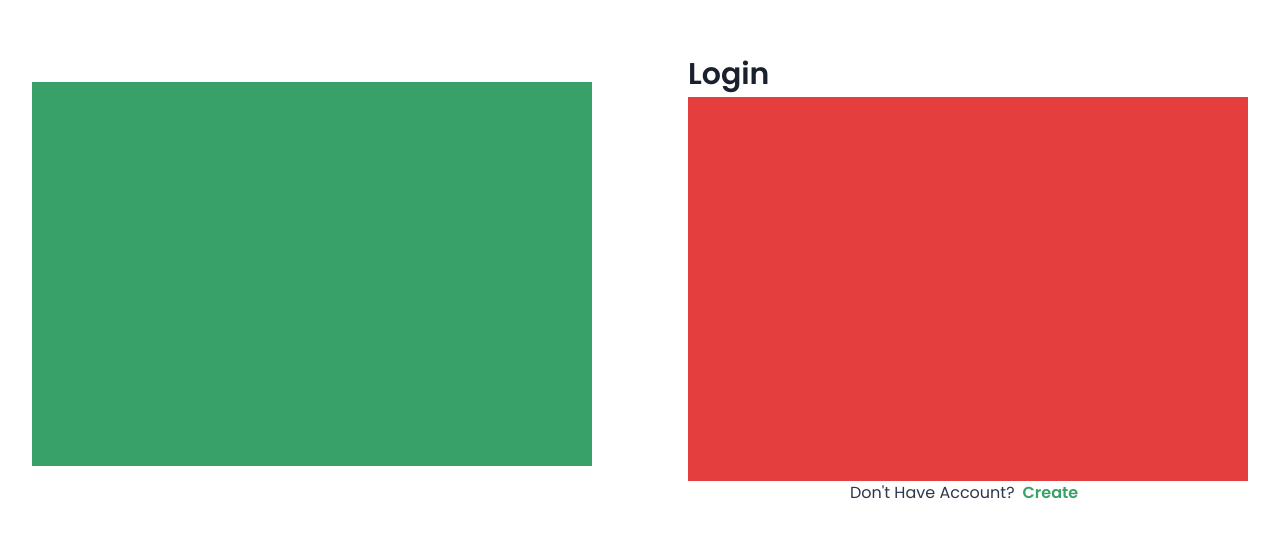
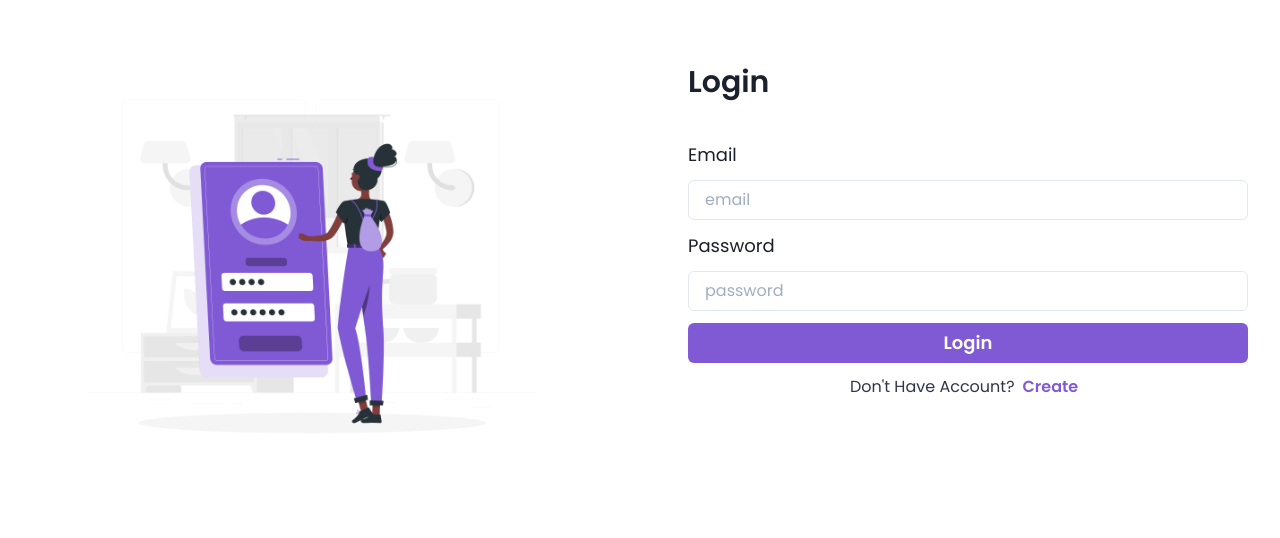
Before and after one commit to MezianeKhalil/reactjs-blog, a React (Vite) app: page /login in a window 1280 px wide. Shown: the part 126-664 px from the top of the page. Built offline with nearby package versions, Linux system fonts and the light colour scheme.

Commit message:
build login page

```diff
--- a/package.json
+++ b/package.json
@@ -12,6 +12,7 @@
     "@chakra-ui/react": "^1.8.5",
     "@emotion/react": "^11.8.1",
     "@emotion/styled": "^11.8.1",
+    "formik": "^2.2.9",
     "framer-motion": "^6.2.8",
     "react": "^17.0.2",
     "react-dom": "^17.0.2",
--- a/src/components/Layout/loginLayout.jsx
+++ b/src/components/Layout/loginLayout.jsx
@@ -1,6 +1,7 @@
 import React from 'react'
-import { Box, GridItem, SimpleGrid, Text, Image } from "@chakra-ui/react"
-import { Link } from 'react-router-dom'
+import { Box, GridItem, SimpleGrid, Text, Image, Flex } from "@chakra-ui/react"
+import { LoginForm } from '../form/_index'
+import LoginImage from '../../assets/images/Login.png'
 
 export default function LoginLayout() {
   return (
@@ -15,32 +16,18 @@ export default function LoginLayout() {
         >
           <GridItem
             colSpan={{ base: 0, lg: 6 }}
-            display={{base:"none", lg:"block"}}
+            display={{ base:"none", lg:"block"}}
           >
-            {/* image */}
-            <Box h="96" w="full" bg="green.500"></Box>
-            {/* end image */}
+            <Image src={LoginImage} w="80%" mx="auto"/>
           </GridItem>
           <GridItem
-            colSpan={{ base: "auto", md: 6 }}
+            colSpan={{ base: "auto", lg: 6 }}
           >
             <Box>
-              <Text fontSize="3xl" fontWeight="semibold" textTransform="capitalize" pt={2}>login</Text>
-
-              {/* login form */}
-              <Box h="96" w="full" bg="red.500"></Box>
-              {/* end login form */}
-              <Text
-                fontSize="md"
-                textAlign="center"
-                color="gray.700"
-                textTransform="capitalize"
-              >
-                don't have account?
-                <Link to="/signup">
-                    <Text display="inline" px="2" fontWeight="semibold" color="green.500">Create</Text>
-                </Link>
-              </Text>
+              <Text fontSize="3xl" fontWeight="semibold" textTransform="capitalize">login</Text>
+              <Flex h="96" w="full" justifyItems={"center"} alignItems="center">
+                <LoginForm/>
+              </Flex>
             </Box>
           </GridItem>
         </SimpleGrid>
--- /dev/null
+++ b/src/components/form/_index.js
@@ -0,0 +1,5 @@
+import LoginForm from './loginForm'
+
+export {
+    LoginForm
+}
--- /dev/null
+++ b/src/components/form/loginForm.jsx
@@ -0,0 +1,42 @@
+import React from 'react'
+import { Formik, Form } from 'formik'
+import { InputField } from './types/_index'
+import { Button, Box, Text } from '@chakra-ui/react'
+import { Link } from 'react-router-dom'
+
+
+export default function LoginForm() {
+  return (
+    <Formik
+        initialValues={{email:"",password:""}}
+        onSubmit={
+            (values)=>{
+                console.log("values:", values)
+            }
+        }
+    >
+        {
+            ()=>(
+                <Box w='full' h="full" mt="12">
+                    <Form>
+                        <InputField name='email' label="email" type="text" placeholder='email'/>
+                        <InputField name='password' label="password" type="password" placeholder='password'/>
+                        <Button colorScheme={"purple"} fontWeight="semibold" my="3" px="10" w="full" textTransform={"capitalize"} fontSize="lg" type='submit'>login</Button>
+                    </Form>
+                    <Text
+                        fontSize="md"
+                        textAlign="center"
+                        color="gray.700"
+                        textTransform="capitalize"
+                    >
+                        don't have account?
+                        <Link to="/signup">
+                            <Text display="inline" px="2" fontWeight="semibold" color="purple.500">Create</Text>
+                        </Link>
+                    </Text>
+                </Box>
+            )
+        }
+    </Formik>
+  )
+}
--- /dev/null
+++ b/src/components/form/types/_index.js
@@ -0,0 +1,5 @@
+import InputField from './inputField'
+
+export{
+    InputField
+}
--- /dev/null
+++ b/src/components/form/types/inputField.jsx
@@ -0,0 +1,15 @@
+import React from 'react'
+import { Input, Text } from '@chakra-ui/react'
+import { useField } from 'formik'
+
+export default function InputField(props) {
+    const [field, meta] = useField(props)
+    return (
+        <>
+            <label htmlFor={field.name}>
+                <Text my="3" textTransform={"capitalize"} fontSize="lg">{props.label}</Text>
+            </label>
+            <Input {...field} {...props}/>
+        </>
+    )
+}
```
Also changed, not shown: src/assets/images/Login.png (added), 1 other file (tests, documents, lock files or other folders).
